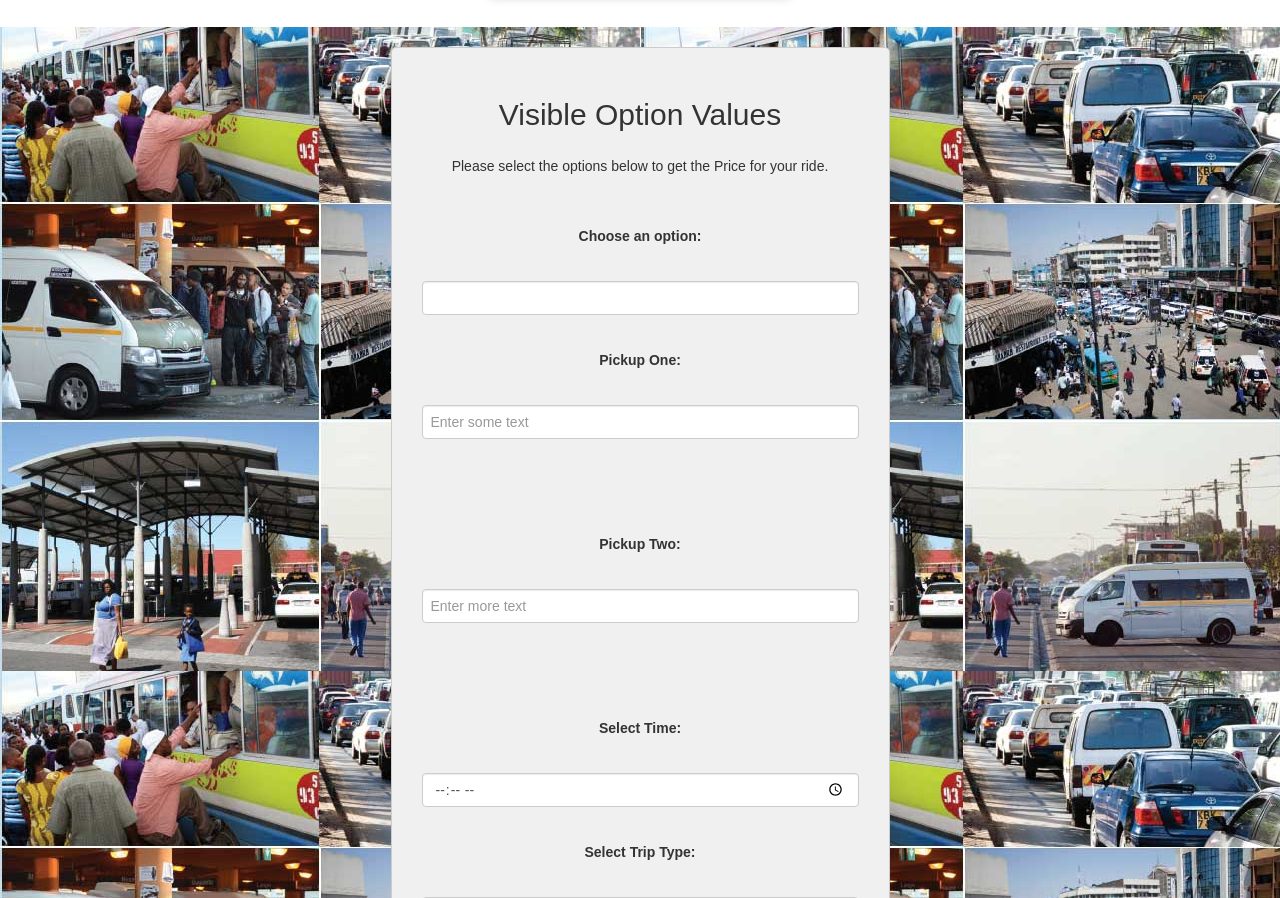
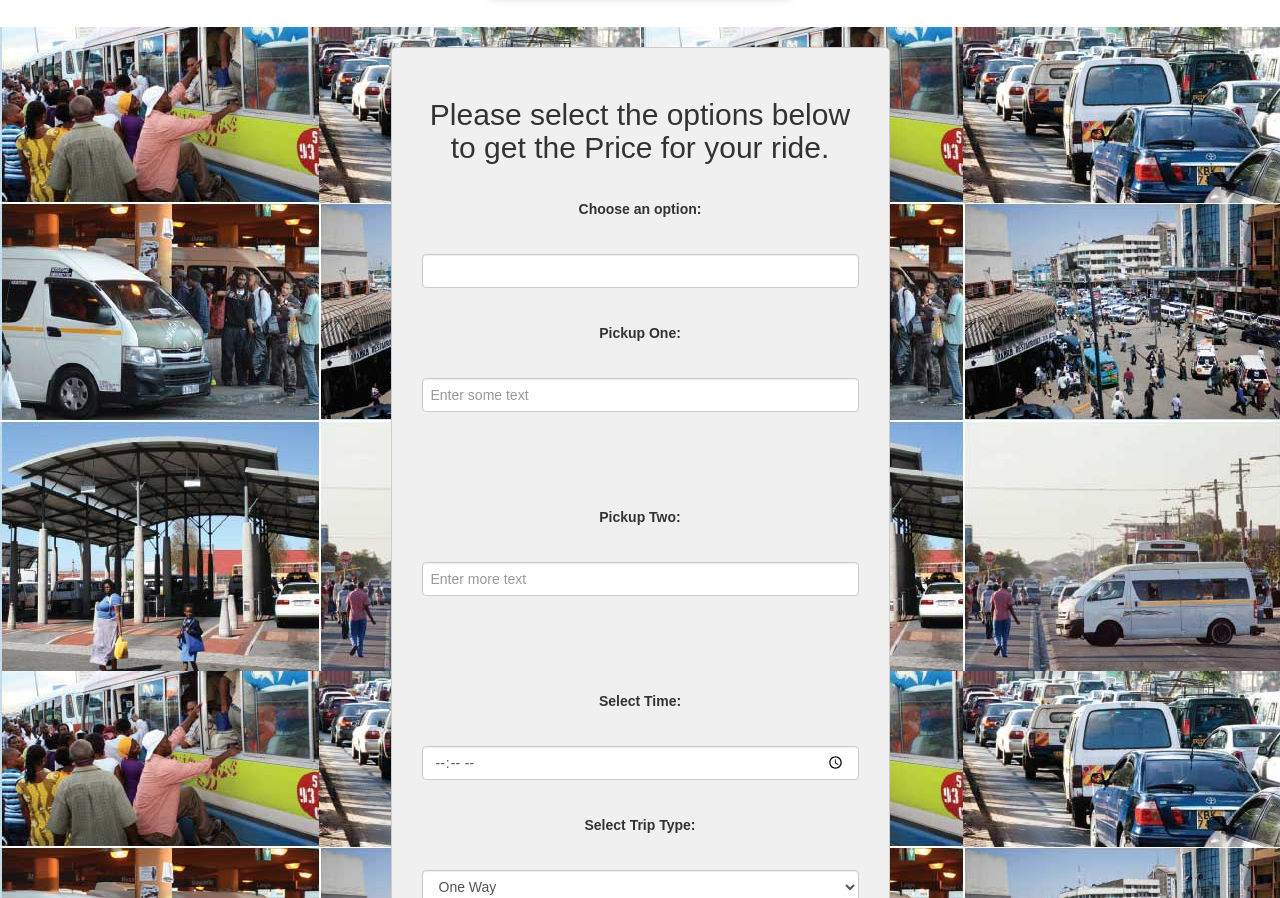
Before and after one commit to Yonela986/transportation, a plain HTML site: page index.html in a window 1280 px wide. Shown: the part 1636-2534 px from the top of the page. Drawn offline with nearby package versions, Linux system fonts and the light colour scheme.

```diff
--- a/index.html
+++ b/index.html
@@ -112,10 +112,7 @@
     <section id="rideDetails">
       <form id="myForm" class="container">
 
-        <h2>Visible Option Values</h2>
-
-        <p>Please select the options below to get the Price for your ride.</p>
-
+        <h2>Please select the options below to get the Price for your ride.</h2>
         <div class="form-group">
           <label for="selectList">Choose an option:</label>
           <input list="options" id="selectList" name="selectList" class="form-control">
--- a/servicepage.js
+++ b/servicepage.js
@@ -58,6 +58,7 @@
     // Update the total price element with the calculated result
     document.getElementById("total-price").textContent =
       "Total Price: " + totalPrice;
+      console.log(totalPrice);
   }
 
 });
```
